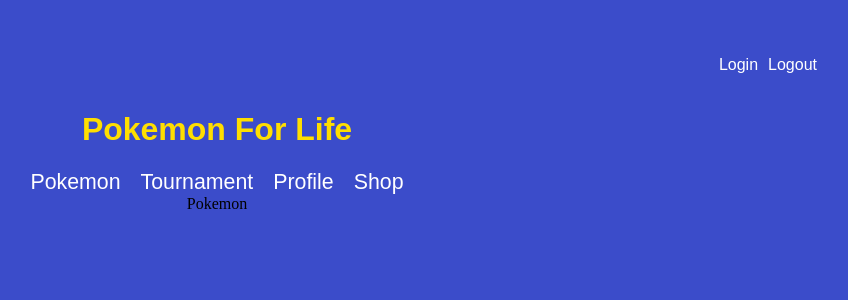
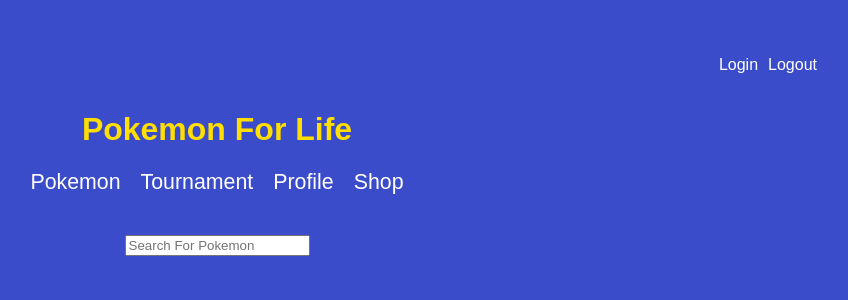
Before and after one commit to Davonne007-TX/pokemon-API, a React (Vite) app: page /pokemon in a window 1280 px wide. Shown: the top 300 px of the page, without its empty margins (423-1271 px from the left). Built offline with nearby package versions, Linux system fonts and the light colour scheme; the HTML template or start-up script is replaced by a standard one; a web font is replaced by a local one.

Commit message:
working on my searchBar.jsx

```diff
--- a/src/components/Pokemon.jsx
+++ b/src/components/Pokemon.jsx
@@ -1,9 +1,10 @@
 import React from "react";
+import { SearchBar } from "./SearchBar";
 
 export function Pokemon() {
   return (
     <>
-      <div>Pokemon</div>
+      <SearchBar />
     </>
   );
 }
--- /dev/null
+++ b/src/components/SearchBar.jsx
@@ -0,0 +1,10 @@
+import React from "react";
+import "./css/SearchBar.css";
+
+export function SearchBar() {
+  return (
+    <div className="searchBar">
+      <input type="search" placeholder="Search For Pokemon" />
+    </div>
+  );
+}
--- /dev/null
+++ b/src/components/css/SearchBar.css
@@ -0,0 +1,8 @@
+/*search bar*/
+.searchBar {
+  margin-top: 40px;
+  font-size: 16pt;
+  color: white;
+  display: flex;
+  justify-content: center;
+}
```
